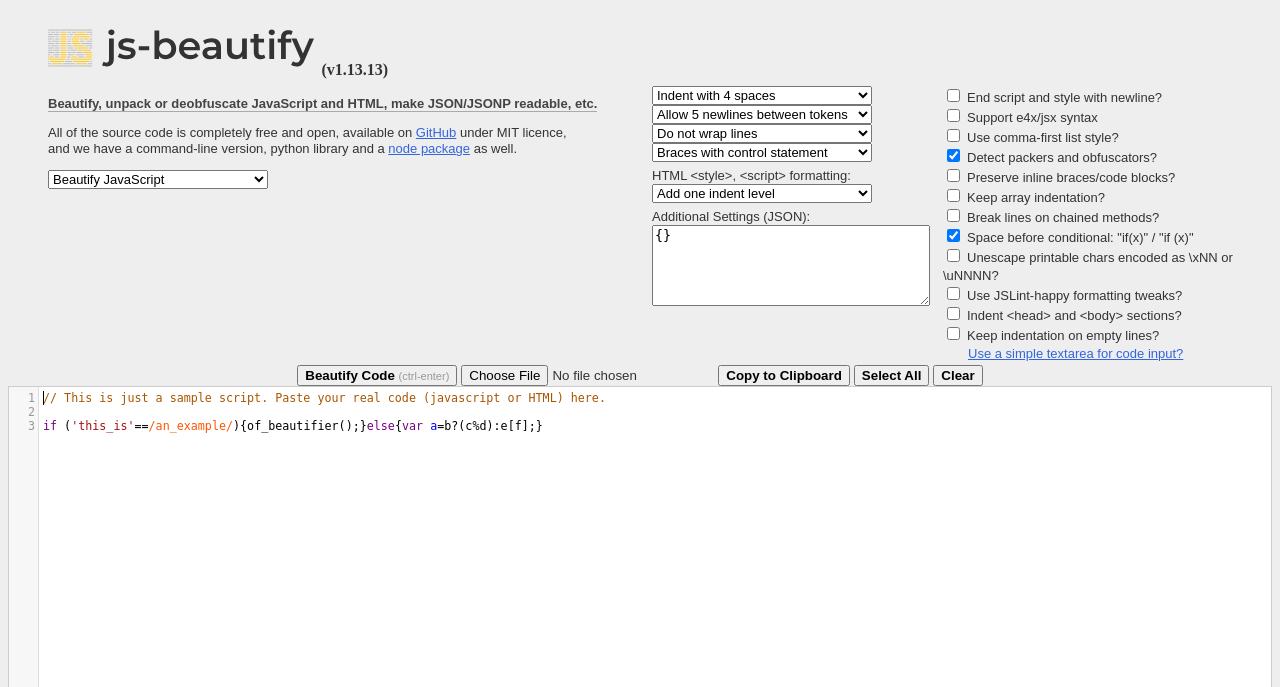
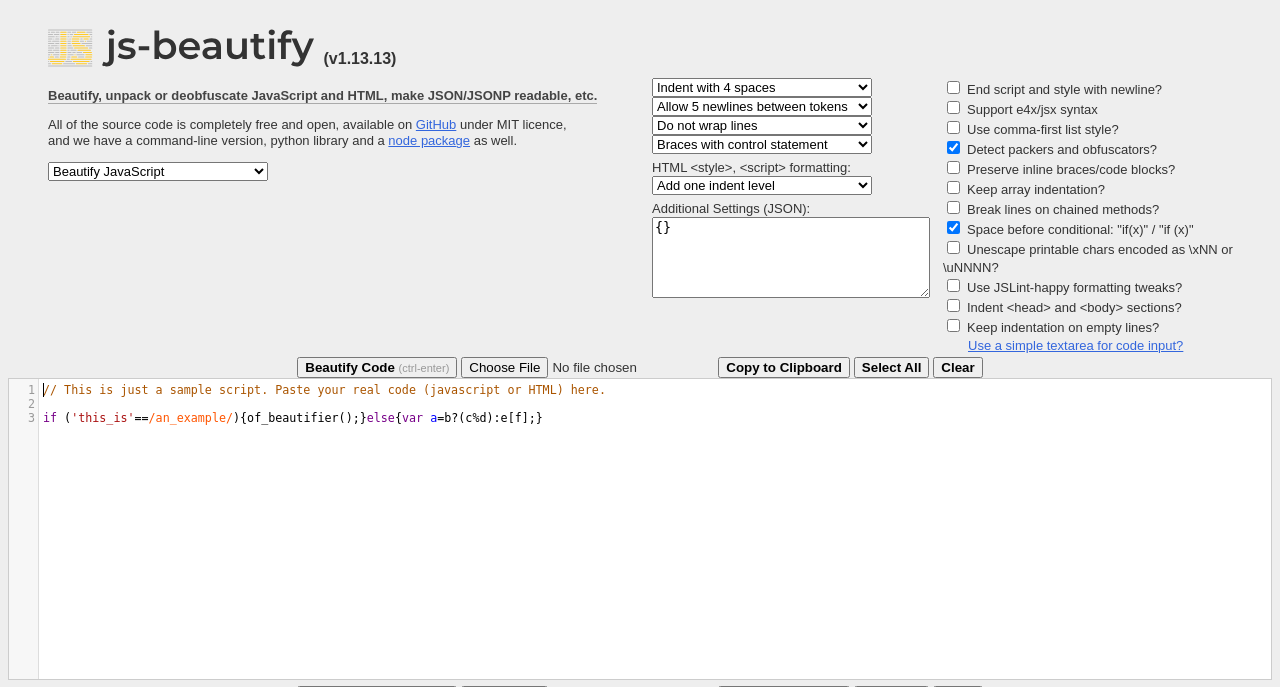
Before and after one commit to beautifier/js-beautify, a PHP site: page / in a window 1280 px wide. Shown: the top 687 px of the page. Run offline with PHP 8.4, Linux system fonts and the light colour scheme; style sheets or scripts are compiled from the project's sources; some libraries are stand-ins or nearby versions.

Commit message:
Update version number styling

```diff
--- a/web/common-style.css
+++ b/web/common-style.css
@@ -15,7 +15,9 @@ a.self {
 }
 
 h1 {
+  display: flex;
   margin-bottom: 0;
+  line-height: 1em;
 }
 
 h1 img {
@@ -24,7 +26,7 @@ h1 img {
 
 p, select, label, .blurb, a.turn-off-codemirror {
   font: 13px/1.231 arial, sans-serif;
-  *font-size: small;
+  font-size: small;
 }
 
 a.turn-off-codemirror {
@@ -66,7 +68,10 @@ table#options td {
 }
 
 #version-number {
+  align-self: flex-end;
+  font-family: arial, sans-serif;
   font-size: .5em;
+  margin-left: 10px;
 }
 
 .uses li {
```
